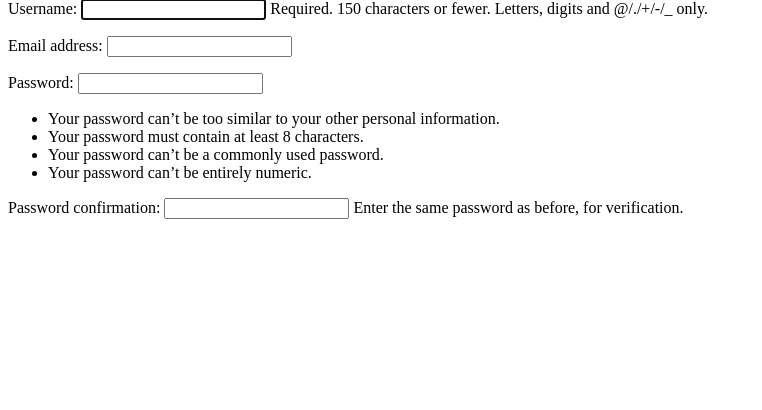
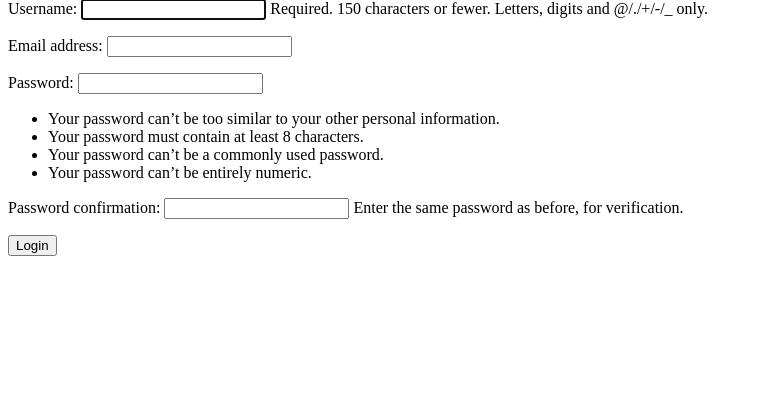
Before and after one commit to freboy1/User-registration-and-authentication-in-Django, a Django app: template crm/templates/crm/login.html in a window 1280 px wide. Shown: the part 67-477 px from the top of the page, without its empty margins (0-762 px from the left). Run offline with Django 4.2, Linux system fonts and the light colour scheme; the template is opened without the code that fills it: values that come from a table or form of the project are taken from there, others are empty.

Commit message:
Add csrf-token & input submit

```diff
--- a/crm/templates/crm/login.html
+++ b/crm/templates/crm/login.html
@@ -1,5 +1,7 @@
 <h1>Login</h1>
 
 <form action="">
+    {% csrf_token %}
     {{form.as_p}}
+    <input type="submit" value="Login">
 </form>
```
